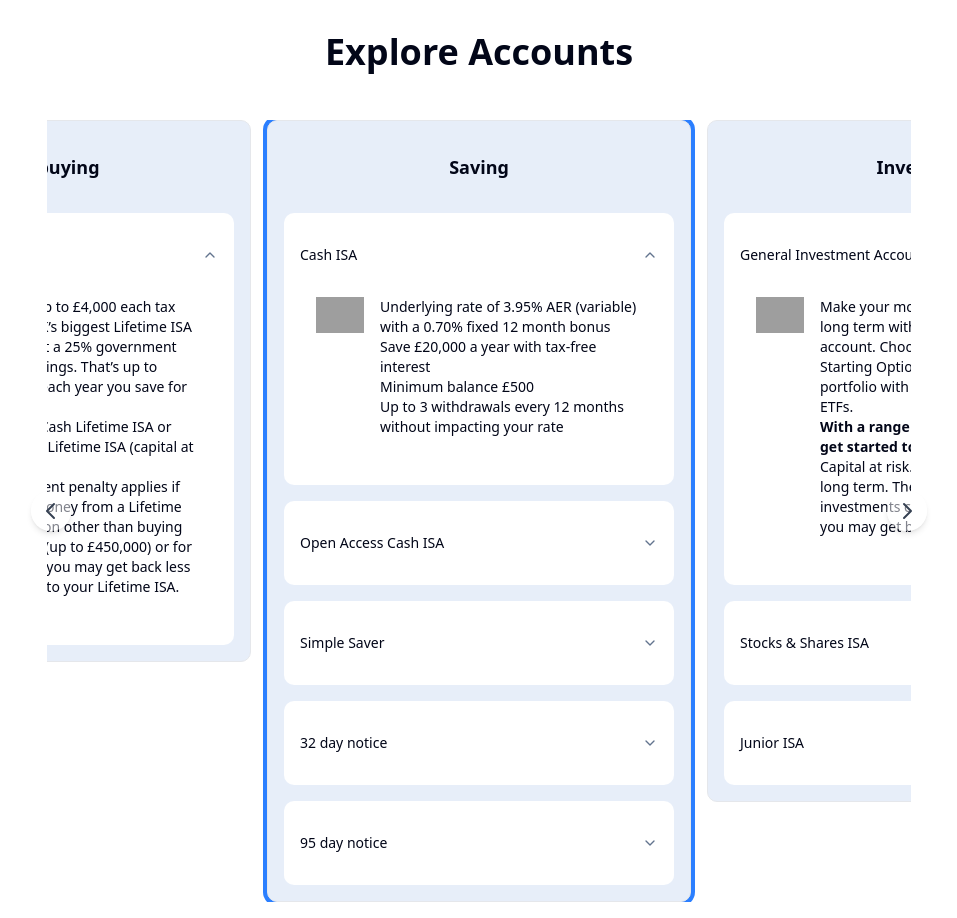
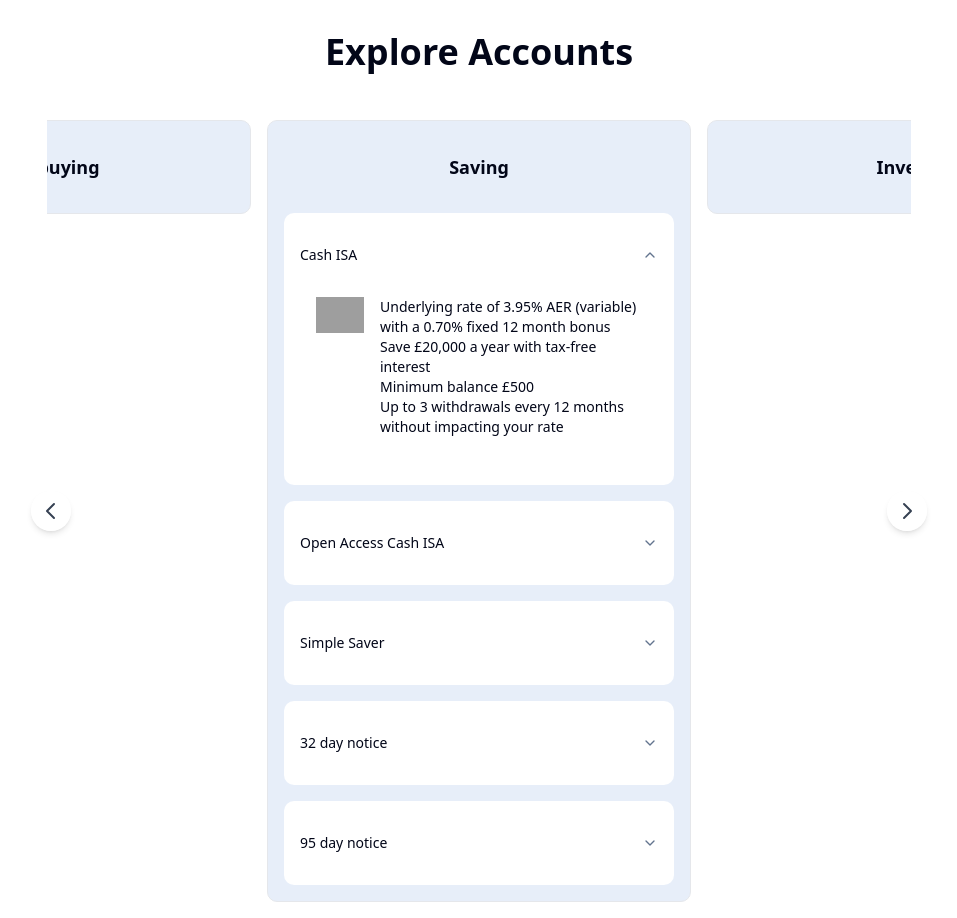
Before and after one commit to weilidai2001/mb-cms, a Next.js app in the folder webapp/: page /explore in a window 1280 px wide. Shown: the whole page, without its empty margins (161-1118 px from the left). Built offline with nearby package versions, Linux system fonts and the light colour scheme.

Commit message:
refactor: conditionally render product accordion based on category selection state

```diff
--- a/webapp/src/app/explore/components/category-tile.tsx
+++ b/webapp/src/app/explore/components/category-tile.tsx
@@ -19,17 +19,16 @@ const CategoryTile: React.FC<CategoryTileProps> = ({
   products,
   isSelected,
 }) => {
-  console.log("isSelected", isSelected);
-  // debugger;
+  return (
+    <div className="border border-gray-200 rounded-lg px-4 bg-soft-blue">
+      <h2 className="text-lg font-semibold text-center my-8">{category}</h2>
 
-  return (
-    <div
-      className={`border border-gray-200 rounded-lg px-4 bg-soft-blue ${
-        isSelected ? "ring-4 ring-blue-500 z-20" : ""
-      }`}
+      {isSelected && (
+        <Accordion
+          type="single"
+          collapsible
+          defaultValue={products.at(0)?.title}
         >
-      <h2 className="text-lg font-semibold text-center my-8">{category}</h2>
-      <Accordion type="single" collapsible defaultValue={products.at(0)?.title}>
           {products.map((item: any) => (
             <AccordionItem value={item.title} key={item.title}>
               <AccordionTrigger>{item.title}</AccordionTrigger>
@@ -39,6 +38,7 @@ const CategoryTile: React.FC<CategoryTileProps> = ({
             </AccordionItem>
           ))}
         </Accordion>
+      )}
     </div>
   );
 };
--- a/webapp/src/app/explore/page.tsx
+++ b/webapp/src/app/explore/page.tsx
@@ -1,8 +1,6 @@
 "use client";
 
 import React from "react";
-import Image from "next/image";
-import Product from "@/app/explore/components/product";
 import CategoryTile from "@/app/explore/components/category-tile";
 import type { Products } from "@/lib/schemas/product-explore";
 import { extractCategories, getProductsByCategory } from "@/lib/products-util";
```
Lines whose indentation alone changed are shown as unchanged.
